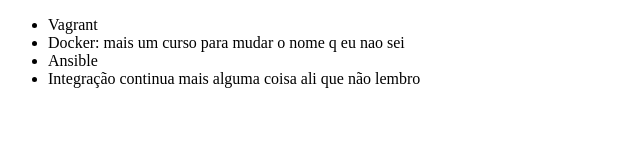
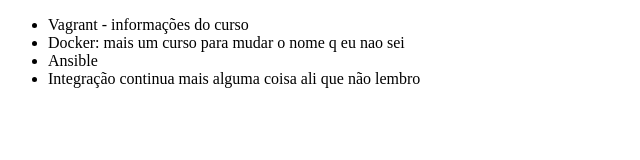
Before and after one commit to MarceloKiilian/estudo-git, a plain HTML site: page Index.html in a window 1280 px wide. Shown: the whole page, without its empty margins (0-640 px from the left). Drawn offline with Linux system fonts and the light colour scheme.

Commit message:
atualizando curso

```diff
--- a/Index.html
+++ b/Index.html
@@ -6,7 +6,7 @@
     </head>
     <body>
         <ul>
-            <li>Vagrant</li>
+            <li>Vagrant - informações do curso</li>
             <li>Docker: mais um curso para mudar o nome q eu nao sei</li>
             <li>Ansible</li>
             <li>Integração continua mais alguma coisa ali que não lembro</li>
```
